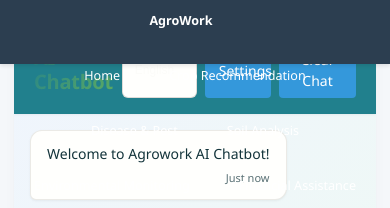
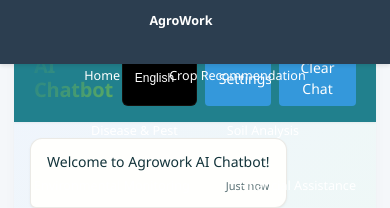
Before and after one commit to PallabBiswas3/AgroWork, a React (Vite) app in the folder frontend/agro_predict/: page /chatbot in a window 390 px wide. Shown: the top 208 px of the page. Built offline with nearby package versions, Linux system fonts and the light colour scheme; no server answers; the database is empty; sample sign-in values are in the browser's storage; the HTML template or start-up script is replaced by a standard one.

Commit message:
language change in chat bot is updated

```diff
--- a/frontend/agro_predict/src/pages/Chatbot.css
+++ b/frontend/agro_predict/src/pages/Chatbot.css
@@ -55,8 +55,8 @@
   border-radius: var(--radius-lg);
   overflow: hidden;
   box-shadow: var(--shadow-lg);
-  /* Add a little top spacing below navbar */
-  margin-top: 16px;
+  /* Keep a bit lower than the universal navbar */
+  margin-top: 10vh;
 }
 
 .chatbot-header {
@@ -86,12 +86,13 @@
   padding: var(--space-4) var(--space-12);
   border: 1px solid var(--color-border);
   border-radius: var(--radius-sm);
-  background: var(--color-surface);
-  color: var(--color-btn-primary-text);
+  background: #000;
+  color: #fff;
   font-size: var(--font-size-sm);
   outline: none;
 }
 .lang-select:hover { cursor: pointer; }
+.lang-select option { background: #000; color: #fff; }
 
 .btn { display:inline-flex; align-items:center; justify-content:center; padding: var(--space-8) var(--space-16); border-radius: var(--radius-base); font-size: var(--font-size-base); border: 1px solid transparent; cursor: pointer; }
 .btn--sm { padding: var(--space-4) var(--space-12); font-size: var(--font-size-sm); border-radius: var(--radius-sm); }
@@ -146,6 +147,6 @@
 
 /* Responsive */
 @media (max-width: 768px) {
-  .chatbot-app { max-width:none; border-radius:0; min-height: calc(100vh - 64px); margin-top: 12px; }
+  .chatbot-app { max-width:none; border-radius:0; min-height: calc(100vh - 64px); margin-top: 20px; }
   .message { max-width:85%; }
 }
```
